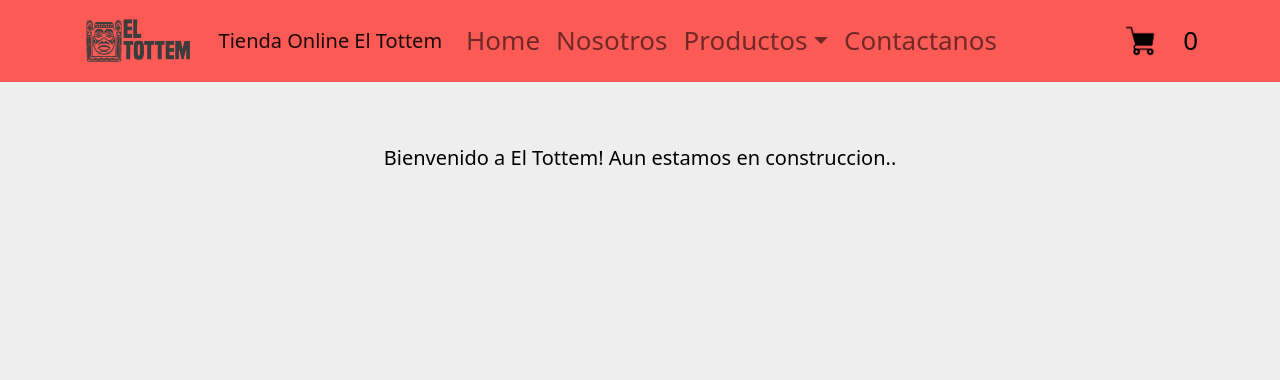
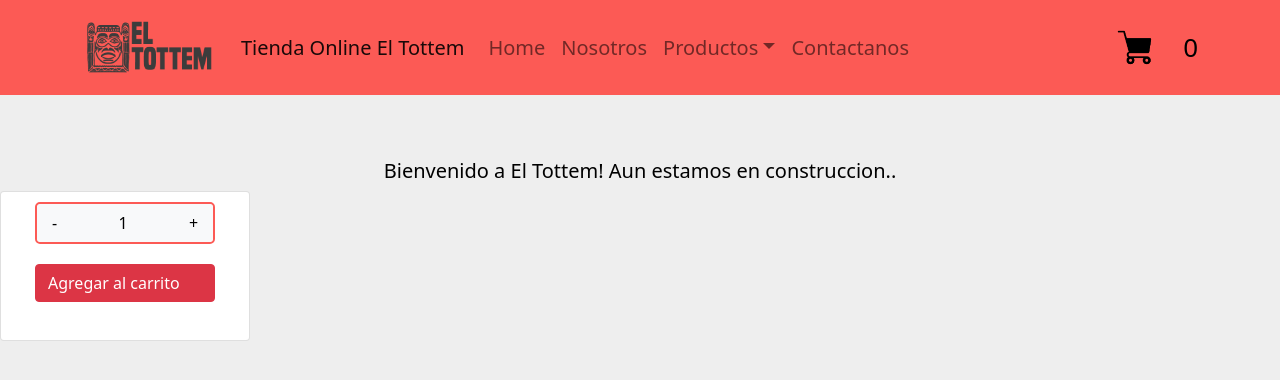
Before and after one commit to solnoguera/eltottem-ecommerce-soln, a React (Create React App) app: page / in a window 1280 px wide. Shown: the top 380 px of the page. Built offline with nearby package versions, Linux system fonts and the light colour scheme.

Commit message:
Item Count

```diff
--- a/package.json
+++ b/package.json
@@ -7,10 +7,13 @@
     "@testing-library/react": "^12.1.2",
     "@testing-library/user-event": "^13.5.0",
     "bootstrap": "^5.1.3",
+    "materialize-css": "^1.0.0",
     "react": "^17.0.2",
     "react-bootstrap": "^2.1.0",
     "react-dom": "^17.0.2",
+    "react-materialize": "^3.10.0",
     "react-scripts": "5.0.0",
+    "sweetalert": "^2.1.2",
     "web-vitals": "^2.1.2"
   },
   "scripts": {
--- a/src/App.js
+++ b/src/App.js
@@ -2,6 +2,7 @@ import './App.css';
 import NavBar from './components/NavBar/NavBar';
 import 'bootstrap/dist/css/bootstrap.min.css';
 import ItemListContainer from './components/ItemListContainer/ItemListContainer';
+import ItemCount from './components/ItemCount/ItemCount';
 
 function App() {
   return (
--- a/src/components/CartWidget/CartWidget.jsx
+++ b/src/components/CartWidget/CartWidget.jsx
@@ -3,7 +3,7 @@ import carrito from "../../assets/carrito.png"
 export default function CartWidget(){
     return (
         <>
-            <img src={carrito} alt="carrito" width="5%" height="5%" style={{ marginRight:15 }} />
+            <img src={carrito} alt="carrito" width="6%" height="6%" style={{ marginRight:15 }} />
             <b style={{ color:"black" }}>0</b>
         </>
     )
--- /dev/null
+++ b/src/components/ItemCount/ItemCount.css
@@ -0,0 +1,27 @@
+.delineado{
+    border : #fc5a55 2px solid !important;
+    border-radius: 5px;
+}
+
+.counter{
+    width: 100px;
+}
+.ancho-counter{
+    margin:10px;
+    width: 180px;
+}
+
+.add-to-cart{
+    display : flex;
+    margin: 10px;
+    width: 180px;
+}
+
+.card{
+    width : 250px;
+    height: 150px;
+    display: flex;
+    align-items: center;
+    background-color: #fff;
+
+}
--- /dev/null
+++ b/src/components/ItemCount/ItemCount.jsx
@@ -0,0 +1,44 @@
+import React, {useState} from 'react'
+import {Button, ButtonGroup} from 'react-bootstrap'
+import swall from "sweetalert"
+import {Card} from 'react-materialize'
+import './ItemCount.css'
+
+const ItemCount = ({initial, stock}) => {
+
+    const [counter, setCounter] = useState(initial)
+
+    function sumar(){
+        if(counter < stock){
+            setCounter(counter + 1)
+        } else if(counter === stock){
+            swall('Ups! Has alcanzado el límite de stock!')
+        }
+    }
+
+    function restar(){
+        if(counter > initial){
+            setCounter(counter - 1)
+        }
+    }
+
+    function onAdd(){
+        swall(`Se han agregado correctamente
+            ${counter} items al carrito`)
+    }
+
+    return (
+        <Card className='card'
+        closeIcon={<></>}>
+                <ButtonGroup className='delineado ancho-counter'>
+                    <Button variant="light" onClick={restar}>-</Button>
+                    <Button className='counter' variant="light">{counter}</Button>
+                    <Button variant="light" onClick={sumar}>+</Button>
+                </ButtonGroup>
+                <Button className='add-to-cart' variant='danger'
+                        onClick={onAdd}>Agregar al carrito</Button>
+        </Card>
+    )
+}
+
+export default ItemCount
--- a/src/components/ItemListContainer/ItemListContainer.jsx
+++ b/src/components/ItemListContainer/ItemListContainer.jsx
@@ -1,7 +1,11 @@
 import "./ItemListContainer.css"
+import ItemCount from "../ItemCount/ItemCount"
 
 export default function ItemListContainer ({greeting}) {
     return(
-        <h5 className="itemList" >{greeting}</h5>
+        <>
+            <h5 className="itemList" >{greeting}</h5>
+            <ItemCount initial={1} stock={5} />
+        </>
     )
 }
--- a/src/components/NavBar/NavBar.css
+++ b/src/components/NavBar/NavBar.css
@@ -1,3 +1,7 @@
 .fondoRojo {
     background-color: #fc5a55;
   }
+
+.letra{
+  font-size: 20px !important;
+}
--- a/src/components/NavBar/NavBar.jsx
+++ b/src/components/NavBar/NavBar.jsx
@@ -4,7 +4,6 @@ import logo from "../../assets/tottemlogo.png";
 import './NavBar.css'
 import NavDropDown from "../NavDropDown/NavDropDown"
 import CartWidget from "../CartWidget/CartWidget";
-
 
 export default function NavBar() {
 
@@ -23,11 +22,11 @@ export default function NavBar() {
   return (
     <Navbar variant="light" expand="lg" className='fondoRojo' >
       <Container>
-      <img src={logo} alt="logo" width="10%" height="15%" style={{ marginRight:25 }} />
-        <Navbar.Brand> Tienda Online El Tottem</Navbar.Brand>
+      <img src={logo} alt="logo" width="12%" height="10%" style={{ marginRight:25 }} />
+        <Navbar.Brand className='letra'> Tienda Online El Tottem</Navbar.Brand>
         <Navbar.Toggle aria-controls="basic-navbar-nav" />
         <Navbar.Collapse id="basic-navbar-nav">
-          <Nav className="me-auto" navbarScroll>
+          <Nav className="me-auto letra" navbarScroll>
             <Nav.Link href="/home">Home</Nav.Link>
             <Nav.Link href="/nosotros">Nosotros</Nav.Link>
 
--- /dev/null
+++ b/src/components/NavDropDown/NavDropDown.css
@@ -0,0 +1,4 @@
+.hamburguesa{
+    height: 15%;
+    width: 15%;
+}
```
Also changed, not shown: src/assets/tottemlogoBlanco.png (added), 1 other file (tests, documents, lock files or other folders).
